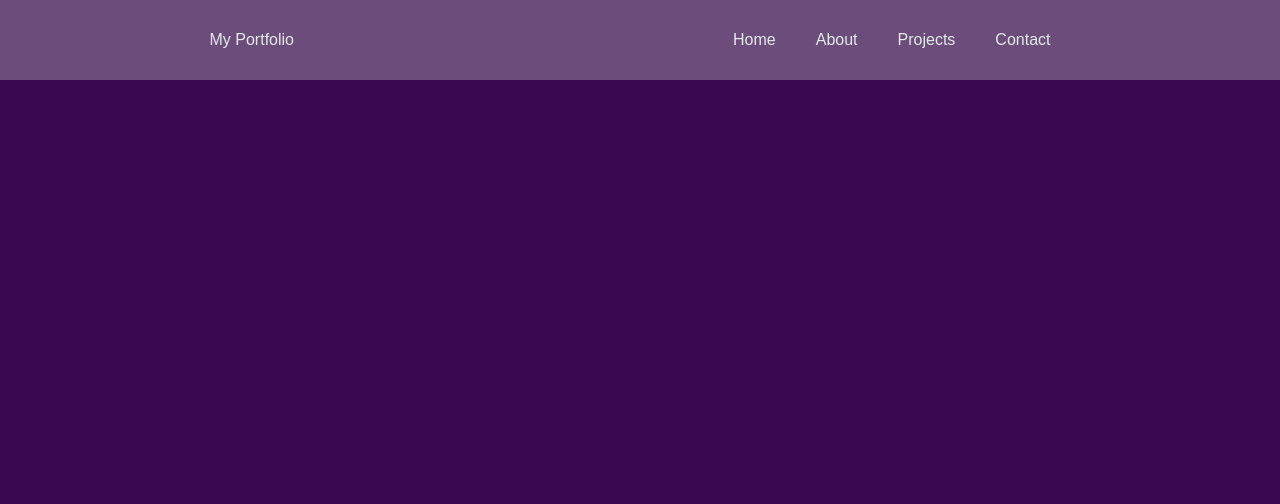
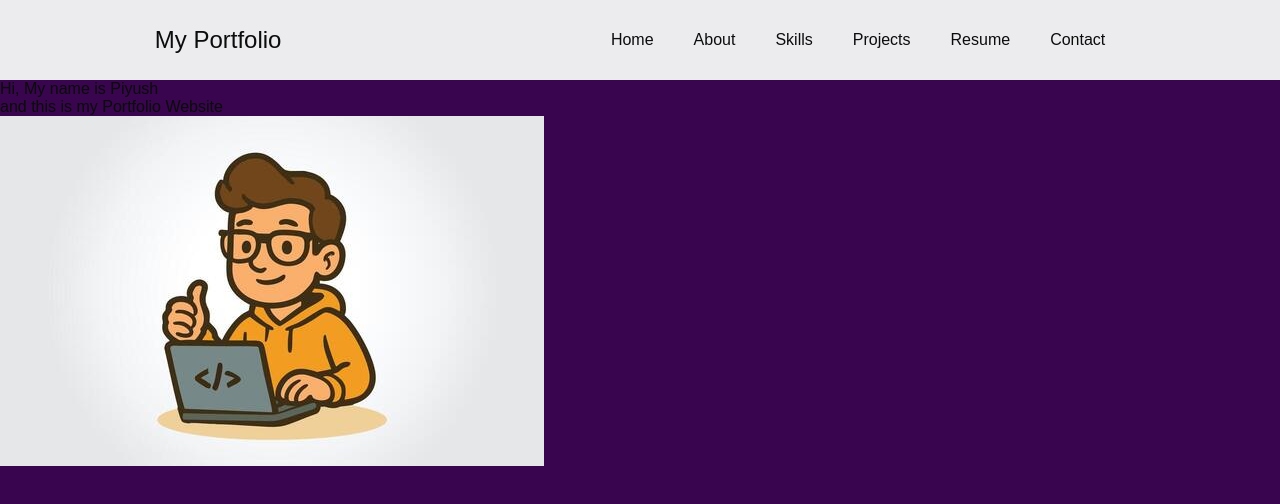
Before and after one commit to i-piy007/CodSoft_Task-1, a plain HTML site: page index.html in a window 1280 px wide. Drawn offline with Linux system fonts and the light colour scheme.

Commit message:
working on first section

```diff
--- a/index.html
+++ b/index.html
@@ -10,8 +10,8 @@
             padding: 0;
         }
         body{
-            background-color: rgb(58, 8, 80);
-            color: rgb(226, 235, 233);
+            background-color: rgb(56, 5, 78);
+            color: rgb(11, 12, 12);
             font-family:'Poppins', sans-serif;
         }
         nav{
@@ -19,7 +19,7 @@
             justify-content: space-around;
             align-items: center;
             height: 80px;
-            background-color: rgb(108, 76, 122);
+            background-color: rgb(236, 235, 238);
         }
         nav ul{
             display: flex;
@@ -29,6 +29,16 @@
             list-style: none;
             margin: 0 20px;
         }
+        nav ul li a{
+            text-decoration: none;
+            color: rgb(11, 12, 12);
+        }
+        nav ul li a:hover{
+            color: rgb(255, 84, 4);
+        }
+        .left{
+            font-size: 1.5rem;
+        }
     </style>
 </head>
 <body>
@@ -37,12 +47,25 @@
             <div class="left">My Portfolio</div>
             <div class="right">
                 <ul>
-                    <li>Home</li>
-                    <li>About</li>
-                    <li>Projects</li>
-                    <li>Contact</li>
+                    <li><a href="/">Home</a></li>
+                    <li><a href="/">About</a></li>
+                    <li><a href="/">Skills</a></li>
+                    <li><a href="/">Projects</a></li>
+                    <li><a href="/">Resume</a></li>
+                    <li><a href="/">Contact</a></li>
             </div>
         </nav>
     </header>
+    <main>
+        <section class="first-section">
+            <div class="leftsection">
+            Hi, My name is Piyush
+            <div>and this is my Portfolio Website</div>
+            </div>
+            <div class="rightsection">
+                <img src="coder.jpg" alt="">
+        </div>
+        </section>
+    </main>
 </body>
 </html>
```
Also changed, not shown: coder.jpg (added).
